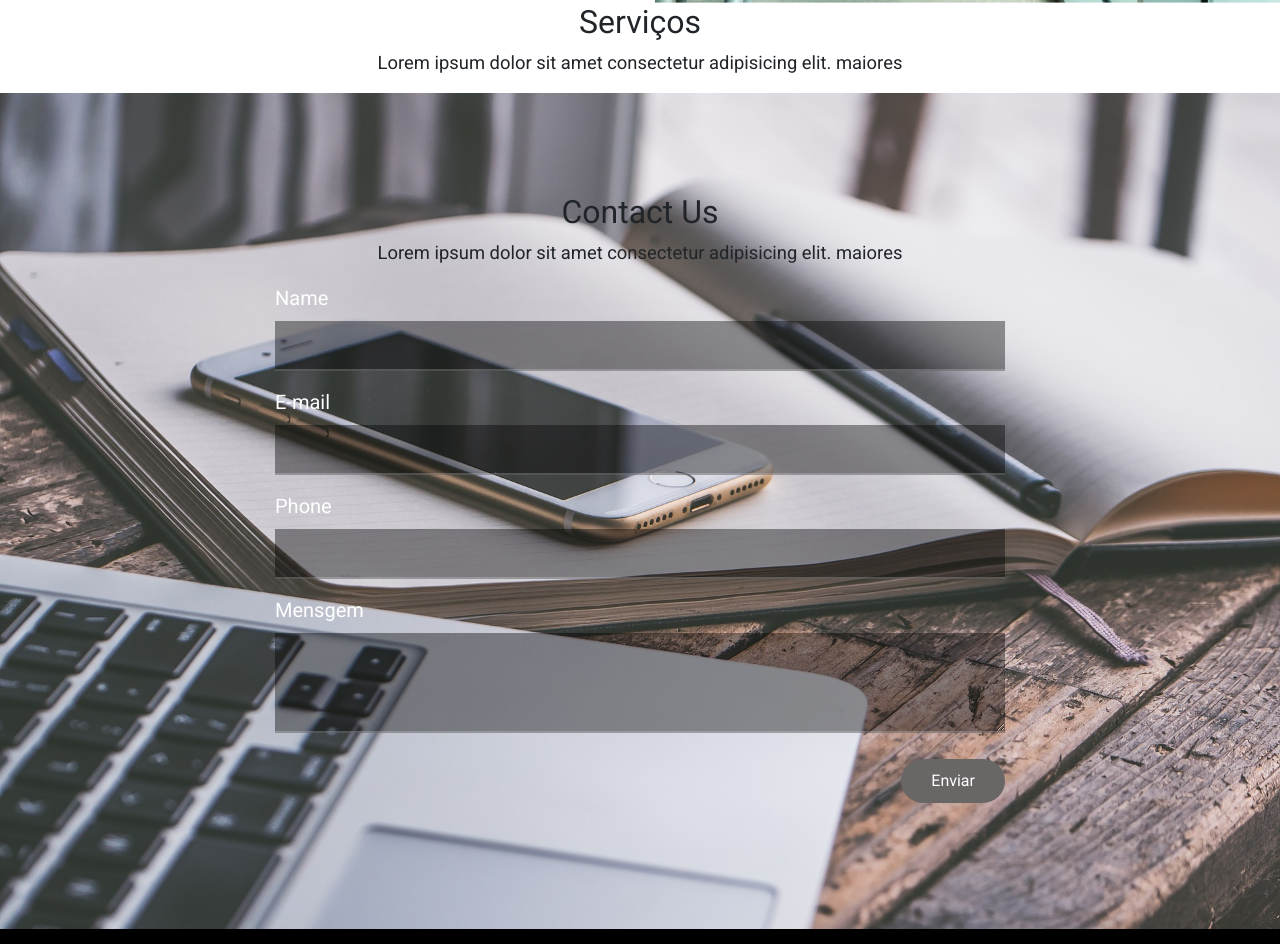
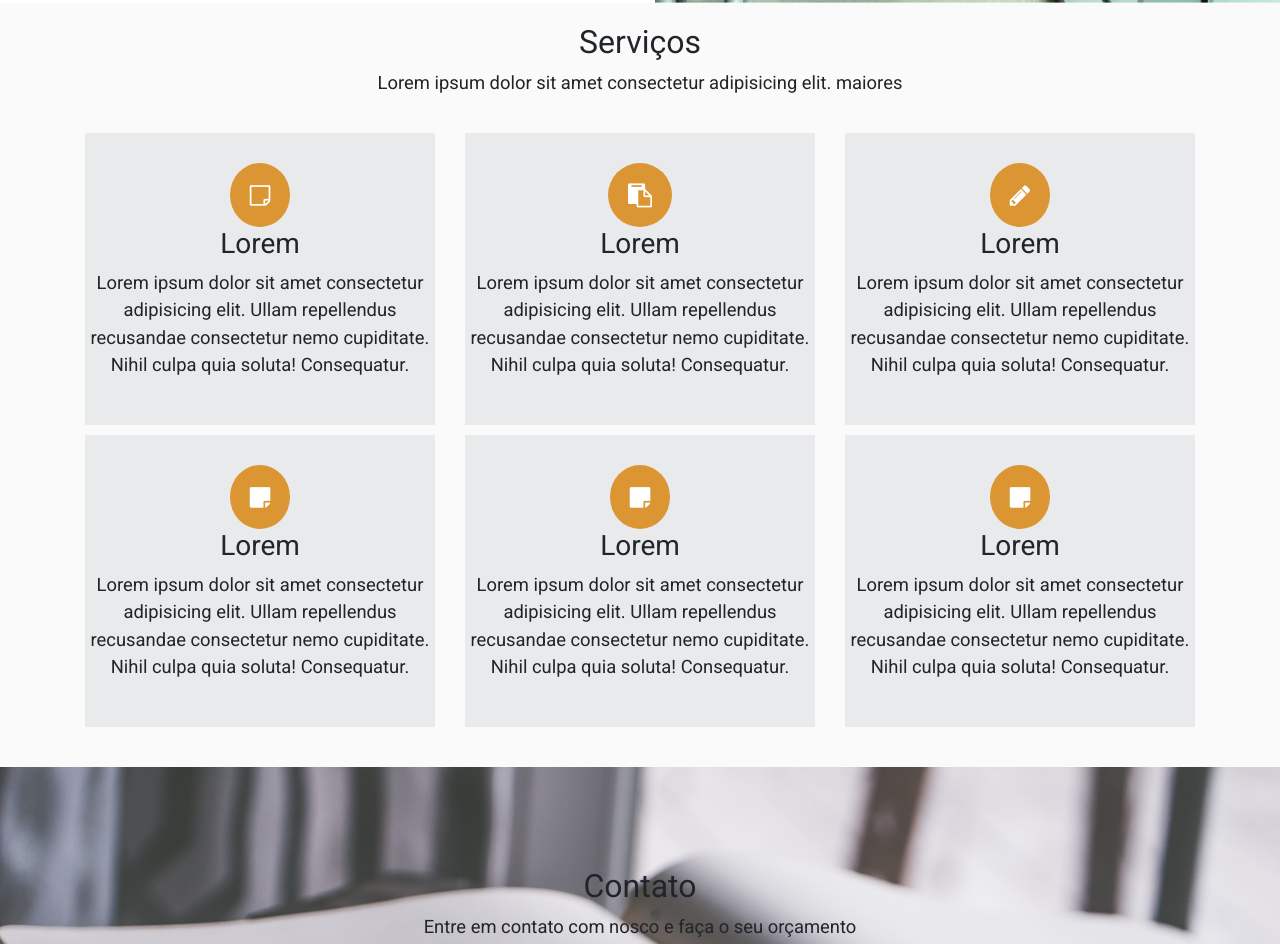
Before and after one commit to mrpavani/mrpdesign, a plain HTML site: page index.html in a window 1280 px wide. Shown: the part 1400-2344 px from the top of the page. Drawn offline with nearby package versions, Linux system fonts and the light colour scheme.

Commit message:
Inclusão do serviço

```diff
--- a/css/style.css
+++ b/css/style.css
@@ -227,6 +227,38 @@ footer
 {
     padding-bottom: 40px;
 }
+.service
+{
+    background:#FAFAFA;
+    padding: 20px 0;
+}
+.service-top,
+.service-botton
+{
+    position: relative;
+    margin: 10px 0;
+}
+.service_icons
+{
+    margin: 10px 0;
+}
+.service-itens
+{
+    width: 100%;
+    height: 100hv;
+    background: #E8EAEB;
+    align-items: center;
+    padding: 30px 0;
+
+}
+.service-itens i{
+    text-align: center;
+    border-radius: 50%;
+    padding: 20px;
+    background: #DB9633;
+    font-size: 1.5em;
+    color: #fff;
+}
 
 @media(min-widht: 992px)
 {
--- a/index.html
+++ b/index.html
@@ -80,6 +80,54 @@
                 <p data-aos="fade-up" data-aos-duration="1000" data-aos-delay="0">Lorem ipsum dolor sit amet consectetur adipisicing elit. maiores</p>
               </div>
           </div>
+            <div class="service_icons text-center">
+              <div class="row service-top">
+                <div class="col-sm-4">
+                  <div class="service-itens">
+                    <i class="fa fa-sticky-note-o"></i>
+                    <h3>Lorem</h3>
+                      <p>Lorem ipsum dolor sit amet consectetur adipisicing elit. Ullam repellendus recusandae consectetur nemo cupiditate. Nihil culpa quia soluta! Consequatur.</p>
+                  </div>
+                </div>
+                <div class="col-sm-4">
+                    <div class="service-itens">
+                      <i class="fa fa-clipboard"></i>
+                      <h3>Lorem</h3>
+                      <p>Lorem ipsum dolor sit amet consectetur adipisicing elit. Ullam repellendus recusandae consectetur nemo cupiditate. Nihil culpa quia soluta! Consequatur.</p>
+                    </div>
+                </div>
+                <div class="col-sm-4">
+                    <div class="service-itens">
+                        <i class="fa fa-pencil" aria-hidden="true"></i>
+                        <h3>Lorem</h3>
+                      <p>Lorem ipsum dolor sit amet consectetur adipisicing elit. Ullam repellendus recusandae consectetur nemo cupiditate. Nihil culpa quia soluta! Consequatur.</p>
+                    </div>
+                </div>
+              </div>
+              <div class="row service-botton">
+                <div class="col-sm-4">
+                    <div class="service-itens">
+                      <i class="fa fa-sticky-note"></i>
+                      <h3>Lorem</h3>
+                      <p>Lorem ipsum dolor sit amet consectetur adipisicing elit. Ullam repellendus recusandae consectetur nemo cupiditate. Nihil culpa quia soluta! Consequatur.</p>
+                    </div>
+                </div>
+                <div class="col-sm-4">
+                    <div class="service-itens">
+                      <i class="fa fa-sticky-note"></i>
+                      <h3>Lorem</h3>
+                      <p>Lorem ipsum dolor sit amet consectetur adipisicing elit. Ullam repellendus recusandae consectetur nemo cupiditate. Nihil culpa quia soluta! Consequatur.</p>
+                    </div>
+                </div>
+                <div class="col-sm-4">
+                    <div class="service-itens">
+                      <i class="fa fa-sticky-note"></i>
+                      <h3>Lorem</h3>
+                      <p>Lorem ipsum dolor sit amet consectetur adipisicing elit. Ullam repellendus recusandae consectetur nemo cupiditate. Nihil culpa quia soluta! Consequatur.</p>
+                    </div>
+                </div>
+              </div>
+          </div>
         </div>
       </div>
     </section>
@@ -88,8 +136,8 @@
         <div class="row">
           <div class="col-sm-12">
             <div class="headerText text-center">
-              <h2 data-aos="fade-up" data-aos-duration="1000" data-aos-delay="0">Contact Us</h2>
-              <p data-aos="fade-up" data-aos-duration="1000" data-aos-delay="0">Lorem ipsum dolor sit amet consectetur adipisicing elit. maiores</p>
+              <h2 data-aos="fade-up" data-aos-duration="1000" data-aos-delay="0">Contato</h2>
+              <p data-aos="fade-up" data-aos-duration="1000" data-aos-delay="0">Entre em contato com nosco e faça o seu orçamento</p>
             </div>
           </div>
         </div>
```
